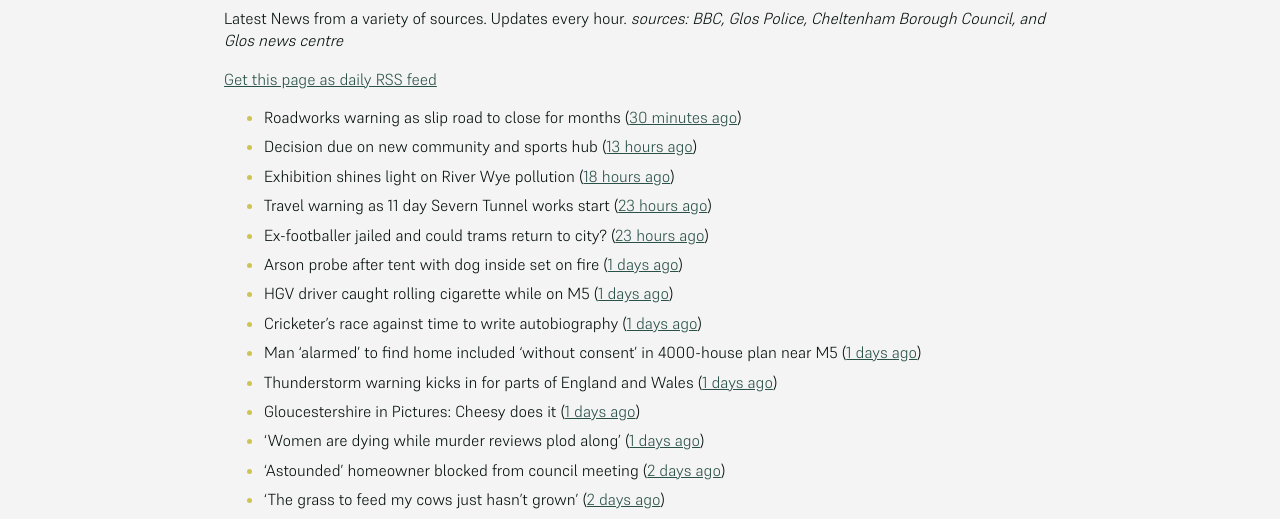
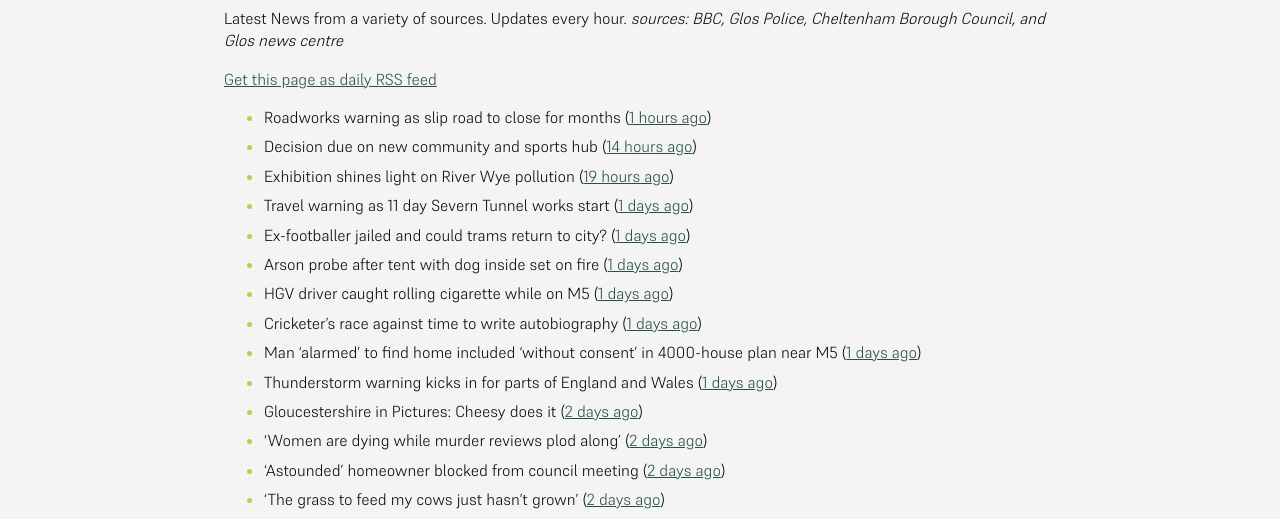
Before and after one commit to mat-0/cheltenham-open-data, a Jekyll site: the page built from _pages/news.md, in a window 1280 px wide. Shown: the part 266-785 px from the top of the page. Built offline with Jekyll 4.4.1, drawn with Linux system fonts in a browser that asks for light colours.

Commit message:
Updated 2025-06-09 06:59:37

```diff
--- a/_pages/news.md
+++ b/_pages/news.md
@@ -12,18 +12,18 @@ _sources: BBC, Glos Police, Cheltenham Borough Council, and Glos news centre_
 [Get this page as daily RSS feed](/daily.rss)
 
 <!-- news_marker starts -->
-- Roadworks warning as slip road to close for months ([30 minutes ago](https://www.bbc.com/news/articles/c308j6d7ngno))
-- Decision due on new community and sports hub ([13 hours ago](https://www.bbc.com/news/articles/cy4k5kv0v2go))
-- Exhibition shines light on River Wye pollution ([18 hours ago](https://www.bbc.com/news/articles/c62814zl1q5o))
-- Travel warning as 11 day Severn Tunnel works start ([23 hours ago](https://www.bbc.com/news/articles/c5yk6z54e2zo))
-- Ex-footballer jailed and could trams return to city? ([23 hours ago](https://www.bbc.com/news/articles/cre90yyq33yo))
+- Roadworks warning as slip road to close for months ([1 hours ago](https://www.bbc.com/news/articles/c308j6d7ngno))
+- Decision due on new community and sports hub ([14 hours ago](https://www.bbc.com/news/articles/cy4k5kv0v2go))
+- Exhibition shines light on River Wye pollution ([19 hours ago](https://www.bbc.com/news/articles/c62814zl1q5o))
+- Travel warning as 11 day Severn Tunnel works start ([1 days ago](https://www.bbc.com/news/articles/c5yk6z54e2zo))
+- Ex-footballer jailed and could trams return to city? ([1 days ago](https://www.bbc.com/news/articles/cre90yyq33yo))
 - Arson probe after tent with dog inside set on fire ([1 days ago](https://www.bbc.com/news/articles/cj42gp7n744o))
 - HGV driver caught rolling cigarette while on M5 ([1 days ago](https://www.bbc.com/news/articles/cx2ekrky144o))
 - Cricketer's race against time to write autobiography ([1 days ago](https://www.bbc.com/news/articles/cy4ke8xw5j7o))
 - Man ‘alarmed’ to find home included ‘without consent’ in 4000-house plan near M5 ([1 days ago](https://gloucesternewscentre.co.uk/man-alarmed-to-find-home-included-without-consent-in-4000-house-plan-near-m5/))
 - Thunderstorm warning kicks in for parts of England and Wales ([1 days ago](https://www.bbc.com/news/articles/cq851x1y9eqo))
-- Gloucestershire in Pictures: Cheesy does it ([1 days ago](https://www.bbc.com/news/articles/cj6rpwjk192o))
-- 'Women are dying while murder reviews plod along' ([1 days ago](https://www.bbc.com/news/articles/cj3j7308r35o))
+- Gloucestershire in Pictures: Cheesy does it ([2 days ago](https://www.bbc.com/news/articles/cj6rpwjk192o))
+- 'Women are dying while murder reviews plod along' ([2 days ago](https://www.bbc.com/news/articles/cj3j7308r35o))
 - 'Astounded' homeowner blocked from council meeting ([2 days ago](https://www.bbc.com/news/articles/c5y2zdd83deo))
 - 'The grass to feed my cows just hasn't grown' ([2 days ago](https://www.bbc.com/news/articles/cr4zp51rk9ro))
 - Horse therapy centre urgently seeking new home ([2 days ago](https://www.bbc.com/news/articles/clyqx775r2yo))
```
Also changed, not shown: _data/flood.json (+4 -4 lines), index.md (+5 -5 lines).
